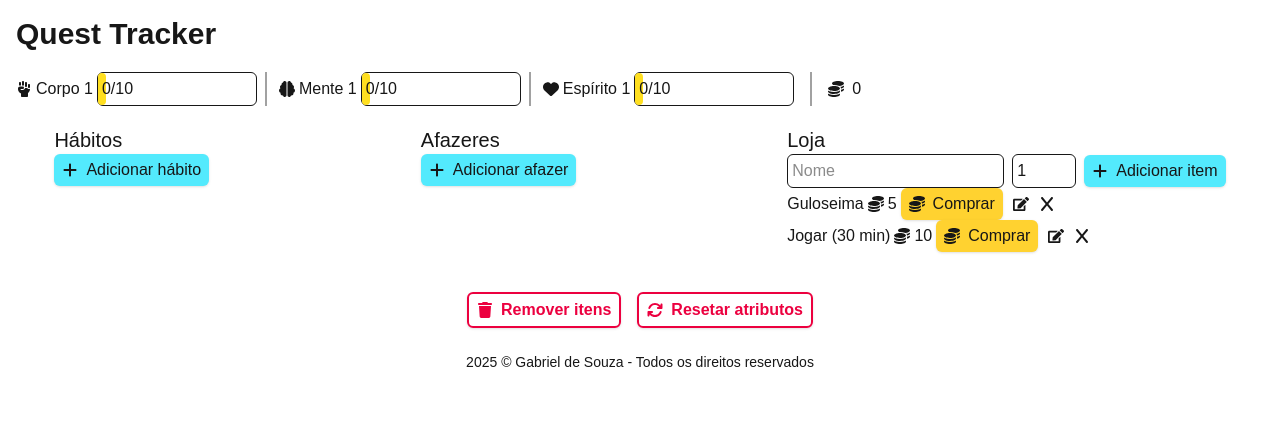
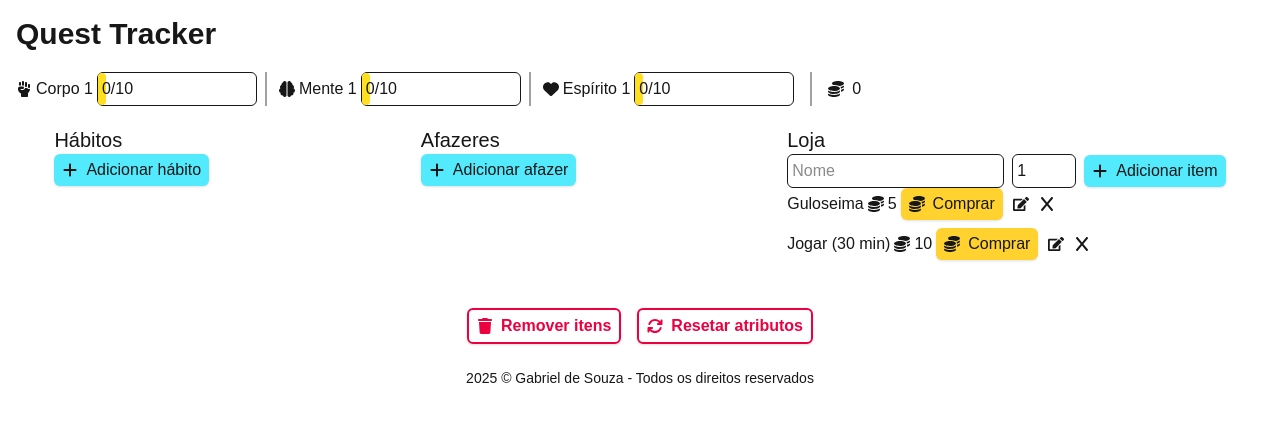
Before and after one commit to gab-souza-martins/gamified-habit-tracker, a Next.js app: page / in a window 1280 px wide. Shown: the top 422 px of the page. Built offline with nearby package versions, Linux system fonts and the light colour scheme.

Commit message:
Adicionada margem inferior para cada item das listas de hábitos, afazeres e loja

```diff
--- a/src/app/Components/HabitList.tsx
+++ b/src/app/Components/HabitList.tsx
@@ -90,7 +90,7 @@ const HabitList: React.FC<HabitListProps> = ({ giveReward, removeReward }) => {
             ref={setNodeRef}
             style={style}
             {...attributes}
-            className="flex items-center gap-2 flex-wrap"
+            className="flex items-center gap-2 flex-wrap mb-2"
          >
             <div className="flex items-center gap-2">
                <input
--- a/src/app/Components/Shop.tsx
+++ b/src/app/Components/Shop.tsx
@@ -58,7 +58,7 @@ const SortableItem: React.FC<SortableItemProps> = ({
          ref={setNodeRef}
          style={style}
          {...attributes}
-         className="flex items-center gap-1 flex-wrap"
+         className="flex items-center gap-1 flex-wrap mb-2"
       >
          {editId === i.id ? (
             <form
--- a/src/app/Components/TodoList.tsx
+++ b/src/app/Components/TodoList.tsx
@@ -71,7 +71,7 @@ const TodoList: React.FC<TodoListProps> = ({ giveReward, removeReward }) => {
             ref={setNodeRef}
             style={style}
             {...attributes}
-            className="flex items-center gap-2 flex-wrap"
+            className="flex items-center gap-2 flex-wrap mb-2"
          >
             <div className="flex items-center gap-2">
                <input
```
